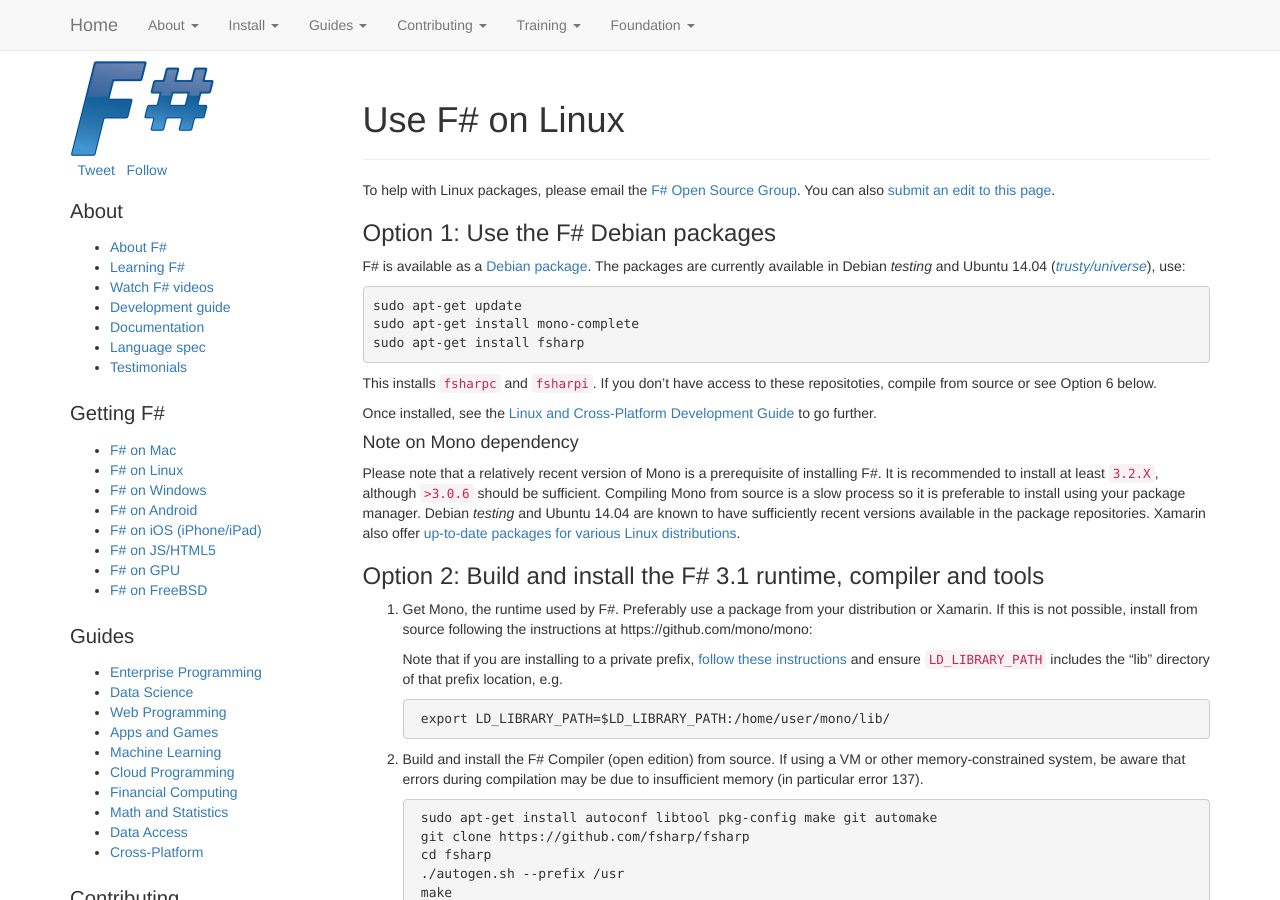
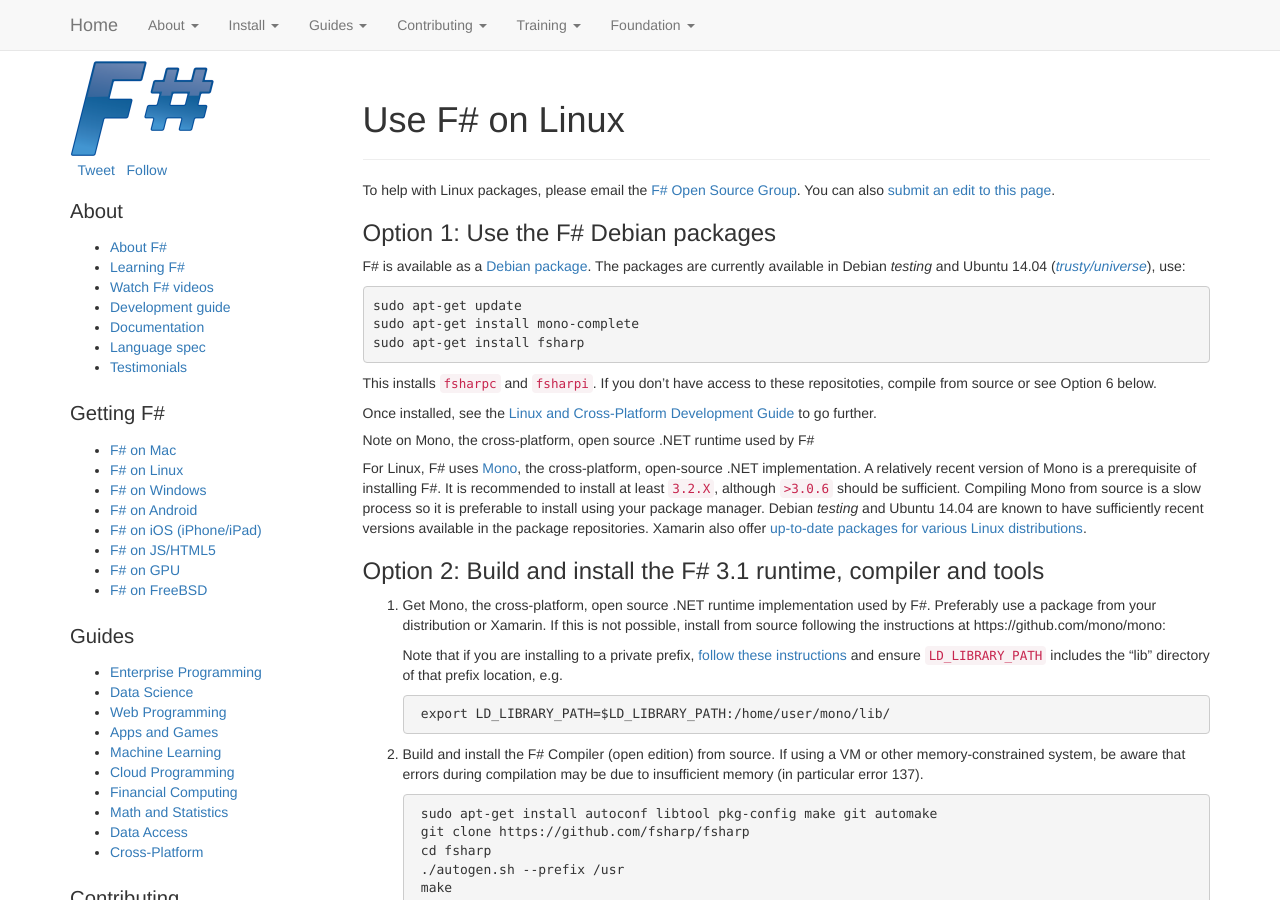
Before and after one commit to fsharp/fsharp.org, a Jekyll site: the page built from use/linux/index.md, in a window 1280 px wide and 900 px high. Built offline with Jekyll 4.4.1, drawn with Linux system fonts in a browser that asks for light colours; nearby versions of some CDN libraries; some web fonts are replaced; comment, search, counter and statistics services are not loaded.

Commit message:
Update index.md

```diff
--- a/use/linux/index.md
+++ b/use/linux/index.md
@@ -22,16 +22,16 @@
 go further.
 
 
-#### Note on Mono dependency
+##### Note on Mono, the cross-platform, open source .NET runtime used by F#
 
-Please note that a relatively recent version of Mono is a prerequisite of installing F#. It is recommended to install at least `3.2.X`, although `>3.0.6` should be sufficient. Compiling Mono from source is a slow process so it is preferable to install using your package manager. Debian *testing* and Ubuntu 14.04 are known to have sufficiently recent versions available in the package repositories. Xamarin also offer [up-to-date packages for various Linux distributions](http://www.go-mono.com/mono-downloads/download.html).
+For Linux, F# uses [Mono](http://mono-project.com), the cross-platform, open-source .NET implementation. A relatively recent version of Mono is a prerequisite of installing F#. It is recommended to install at least `3.2.X`, although `>3.0.6` should be sufficient. Compiling Mono from source is a slow process so it is preferable to install using your package manager. Debian *testing* and Ubuntu 14.04 are known to have sufficiently recent versions available in the package repositories. Xamarin also offer [up-to-date packages for various Linux distributions](http://www.go-mono.com/mono-downloads/download.html).
 
 
 
 ### Option 2: Build and install the F# 3.1 runtime, compiler and tools
 
 
-1. Get Mono, the runtime used by F#. Preferably use a package from your distribution or Xamarin. If this is not possible, install from source following the instructions at https://github.com/mono/mono:
+1. Get Mono, the cross-platform, open source .NET runtime implementation used by F#. Preferably use a package from your distribution or Xamarin. If this is not possible, install from source following the instructions at https://github.com/mono/mono:
 
    Note that if you are installing to a private prefix, [follow these instructions](http://mono-project.com/Parallel_Mono_Environments) and ensure `LD_LIBRARY_PATH` includes the "lib" directory of that prefix location, e.g.
 
```
